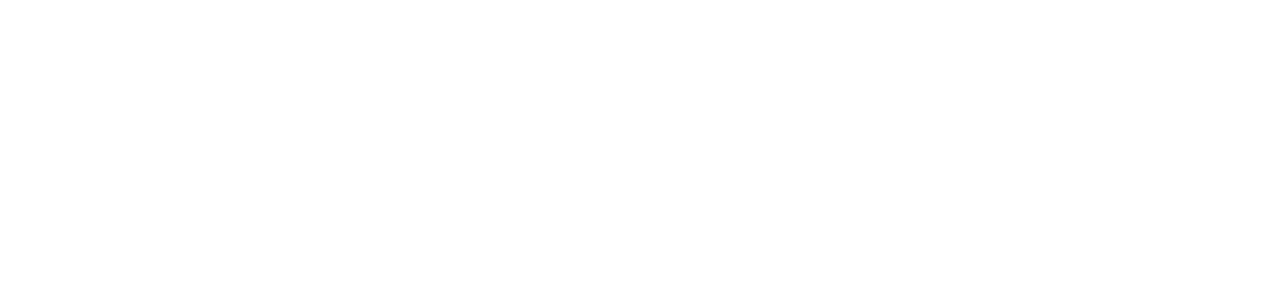
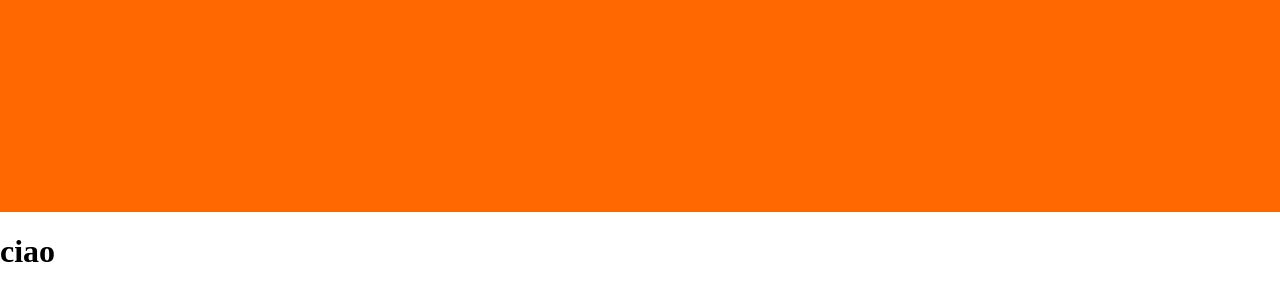
Before and after one commit to GrPaladino/vite-boolando, a Vue app: page / in a window 1280 px wide. Shown: the part 88-388 px from the top of the page. Built offline with nearby package versions, Linux system fonts and the light colour scheme.

Commit message:
Feat: start

```diff
--- a/index.html
+++ b/index.html
@@ -1,13 +1,12 @@
-<!doctype html>
+<!DOCTYPE html>
 <html lang="en">
   <head>
     <meta charset="UTF-8" />
     <link rel="icon" type="image/svg+xml" href="/vite.svg" />
     <meta name="viewport" content="width=device-width, initial-scale=1.0" />
-    <title>Vite + Vue</title>
+    <title>Vite Boolando</title>
   </head>
   <body>
     <div id="app"></div>
-    <script type="module" src="/src/main.js"></script>
   </body>
 </html>
--- a/src/App.vue
+++ b/src/App.vue
@@ -1,6 +1,26 @@
-<script></script>
+<script>
+import AppHeader from "./components/AppHeader.vue";
+import AppMain from "./components/AppMain.vue";
+import AppFooter from "./components/AppFooter.vue";
 
-<template></template>
+export default {
+  data() {
+    return {};
+  },
+
+  components: {
+    AppHeader,
+    AppMain,
+    AppFooter,
+  },
+};
+</script>
+
+<template>
+  <app-header></app-header>
+  <app-main></app-main>
+  <app-footer></app-footer>
+</template>
 
 <style lang="scss">
 @use "./styles/general.scss";
--- /dev/null
+++ b/src/components/AppFooter.vue
@@ -0,0 +1,11 @@
+<script>
+export default {
+  data() {
+    return {};
+  },
+};
+</script>
+
+<template></template>
+
+<style lang="scss"></style>
--- /dev/null
+++ b/src/components/AppHeader.vue
@@ -0,0 +1,53 @@
+<script>
+export default {
+  data() {
+    return {};
+  },
+};
+</script>
+
+<template>
+  <header>
+    <!-- <nav>
+      <ul>
+        <li>
+          <a href="#">Donna</a>
+        </li>
+
+        <li>
+          <a href="#">Uomo</a>
+        </li>
+
+        <li>
+          <a href="#">Bambino</a>
+        </li>
+      </ul>
+    </nav>
+    <div class="logo">
+      <img src="./images/boolean-logo.png" alt="Logo" class="logo" />
+    </div>
+    <nav class="link">
+      <ul>
+        <li>
+          <a href="#"><i class="fa-regular fa-user"></i></a>
+        </li>
+
+        <li>
+          <a href="#"><i class="fa-regular fa-heart"></i></a>
+        </li>
+
+        <li>
+          <a href="#"><i class="fa-solid fa-bag-shopping"></i></a>
+        </li>
+      </ul>
+    </nav> -->
+  </header>
+</template>
+
+<style lang="scss">
+header {
+  width: 100%;
+  height: 300px;
+  background-color: #ff6800;
+}
+</style>
--- /dev/null
+++ b/src/components/AppMain.vue
@@ -0,0 +1,13 @@
+<script>
+export default {
+  data() {
+    return {};
+  },
+};
+</script>
+
+<template>
+  <h1>ciao</h1>
+</template>
+
+<style lang="scss"></style>
--- a/src/styles/general.scss
+++ b/src/styles/general.scss
@@ -1,2 +1,8 @@
 @use "./partials/mixins";
 @use "./partials/variables";
+
+body {
+  margin: 0;
+  padding: 0;
+  box-sizing: border-box;
+}
```
Also changed, not shown: 1 other file (tests, documents, lock files or other folders).
